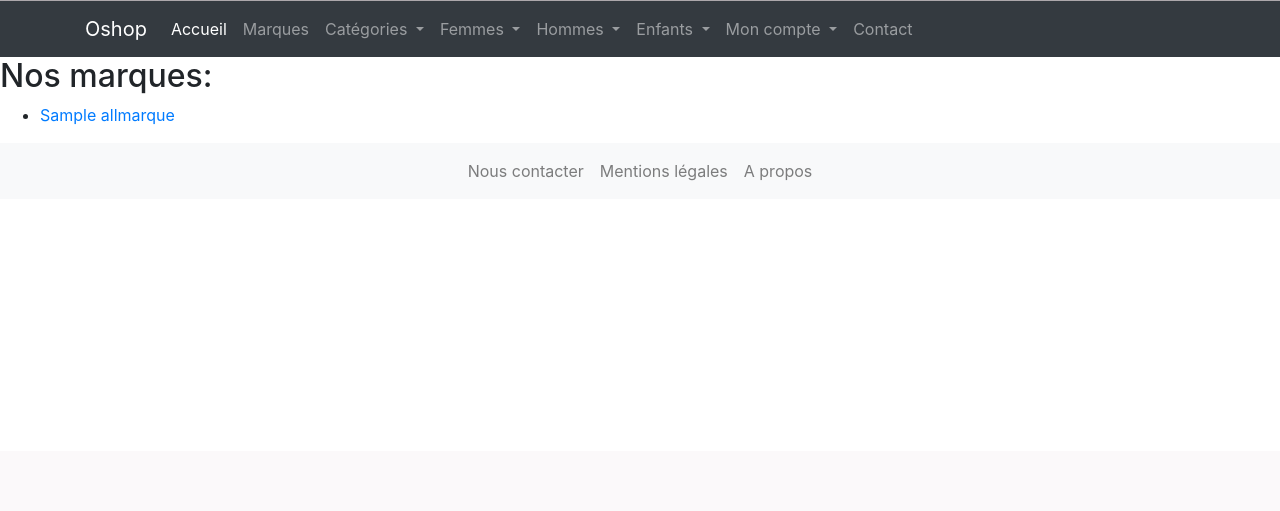
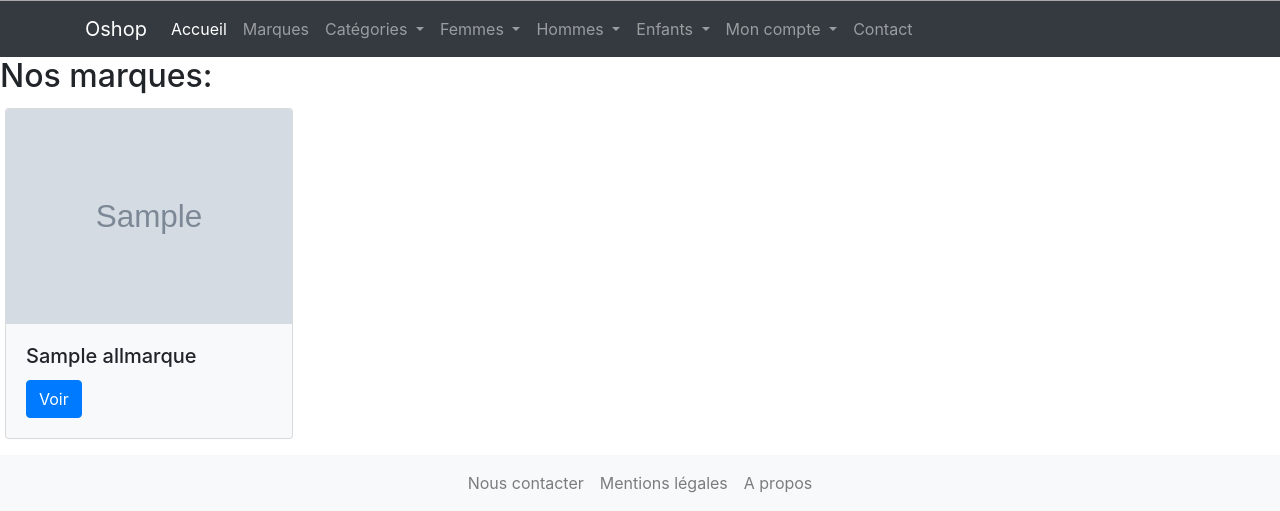
Before and after one commit to nicolasmassaia/Vitrine-chaussure, a Symfony app: template templates/marque/browse.html.twig in a window 1280 px wide. Shown: the part 349-860 px from the top of the page. Before the commit the page ends 530 px from the top, so only its background shows below. Run offline with Twig, Linux system fonts and the light colour scheme; the template is opened without the code that fills it: most values are stand-ins (such as "Sample title", 1, 10 or a date in 2020); grey boxes marked "Sample" are stand-in pictures; some libraries are stand-ins or nearby versions.

Commit message:
home ok, marque ok

```diff
--- a/public/css/style.css
+++ b/public/css/style.css
@@ -35,3 +35,18 @@
 
     background-color:blue;
 }
+
+.marque-card {
+    margin: 5px;
+}
+
+.marque-name{
+
+    font-size: 1.2em;
+    font-family: 'Martel', serif;
+}
+
+.title{
+    font-size: 1.4em;
+    font-family: 'Martel', serif;
+}
--- a/src/Repository/ChaussonRepository.php
+++ b/src/Repository/ChaussonRepository.php
@@ -26,7 +26,7 @@ class ChaussonRepository extends ServiceEntityRepository
     public function findtopfivechausson()
     {
         return $this->createQueryBuilder('c')
-        ->orderBy('c.nbr_vente')
+        ->orderBy('c.nbr_vente', 'DESC')
         ->setMaxResults(5)
         ->getQuery()
         ->getResult();
--- a/src/Repository/ChaussureRepository.php
+++ b/src/Repository/ChaussureRepository.php
@@ -26,7 +26,7 @@ class ChaussureRepository extends ServiceEntityRepository
     public function findtopfivechaussure()
     {
         return $this->createQueryBuilder('c')
-        ->orderBy('c.nbr_vente')
+        ->orderBy('c.nbr_vente ', 'DESC')
         ->setMaxResults(5)
         ->getQuery()
         ->getResult();
--- a/templates/base.html.twig
+++ b/templates/base.html.twig
@@ -7,7 +7,9 @@
 			{% endblock %}
 		</title>
 		<link rel="stylesheet" href="https://stackpath.bootstrapcdn.com/bootstrap/4.5.0/css/bootstrap.min.css" integrity="sha384-9aIt2nRpC12Uk9gS9baDl411NQApFmC26EwAOH8WgZl5MYYxFfc+NcPb1dKGj7Sk" crossorigin="anonymous">
-		<link rel="stylesheet" href="{{ asset('css/style.css') }}"> {% block stylesheets %}{% endblock %}
+		<link rel="stylesheet" href="{{ asset('css/style.css') }}">
+		<link href="https://fonts.googleapis.com/css2?family=Martel&display=swap" rel="stylesheet">
+		 {% block stylesheets %}{% endblock %}
 		</head>
 		<body>
 			<div class="carousel-menu ">
--- a/templates/marque/browse.html.twig
+++ b/templates/marque/browse.html.twig
@@ -4,15 +4,22 @@
 {% endblock %}
 
 {% block body %}
-	<div>
+	<div class="">
 		<h2>
 			Nos marques:</h2>
-
+		<div class="d-flex">
 		{% for marque in allmarque %}
 
-			<ul>
-				<li><a href="{{ path('marque_read', {'id': marque.id}) }}">{{ marque.name }}</a></li>
-			</ul>
+
+			<div class="card bg-light mb-3 marque-card" style="width: 18rem;">
+				<img class="card-img-top" src="{{ asset('/marque/') ~ marque.image}}" alt="Card image cap">
+				<div class="card-body">
+					<h5 class="card-title">{{ marque.name }}</h5>
+
+					<a href="{{ path('marque_read', {'id': marque.id} ) }}" class="btn btn-primary">Voir</a>
+				</div>
+			</div>
+
 
 		{% endfor %}
 	</div>
```
Also changed, not shown: migrations/Version20200805152228.php (added, +31 -0 lines), src/Entity/Marque.php (+17 -0 lines), templates/home/index.html.twig (+4 -4 lines), public/marque/adidas.png (added), public/marque/nike.png (added), public/marque/oclock.png (added), public/marque/oshoes.png (added), public/marque/rebook.png (added).
